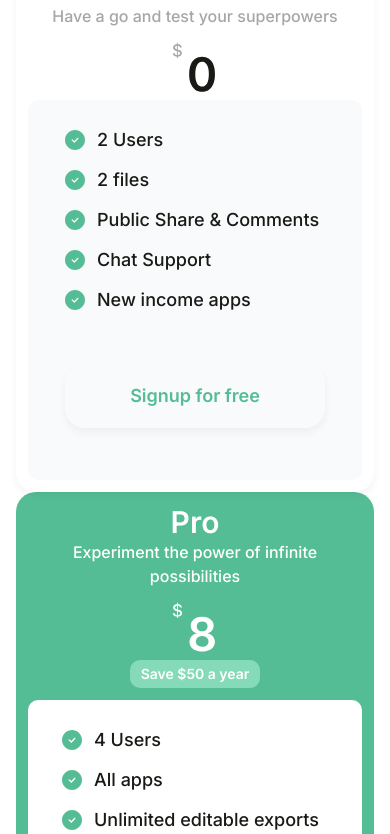
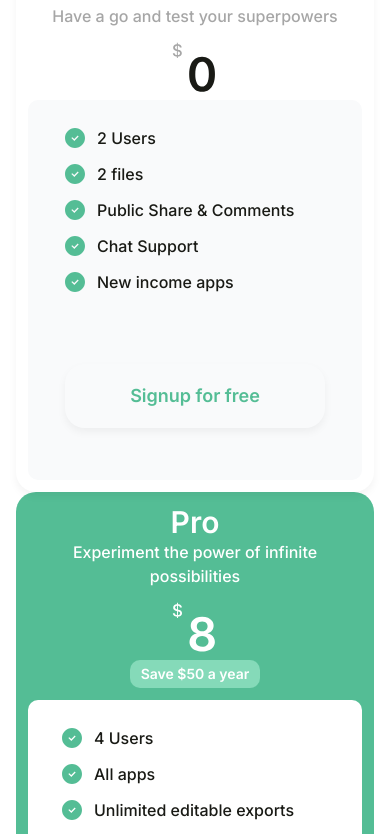
Before and after one commit to Phumnanya/biccas, a Next.js app: page / in a window 390 px wide. Shown: the part 4089-4923 px from the top of the page. Built offline with nearby package versions, Linux system fonts and the light colour scheme.

Commit message:
edited size

```diff
--- a/app/props/bullets.tsx
+++ b/app/props/bullets.tsx
@@ -8,7 +8,7 @@ type props = {
 
 export default function Bullets({one : one, two, three, four, five}: props) {
     return(
-        <div className="font-medium text-lg text-productivity">
+        <div className="font-medium md:text-lg text-productivity">
             <ul className="space-y-3">
                 <li className="flex items-center gap-3">
                     <img src="/Subtract.svg" className="w-5 h-5" />
```
